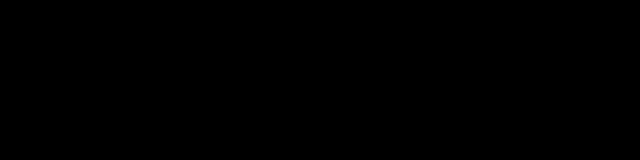
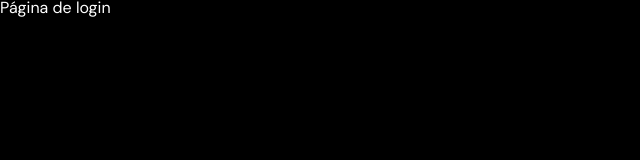
Before and after one commit to BrunaABT/twitter-clone, a React (Create React App) app: page /login in a window 1280 px wide. Before the commit this address had no page. Shown: the top 160 px of the page, without its empty margins (0-640 px from the left). Built offline with nearby package versions, Linux system fonts and the light colour scheme.

Commit message:
feat: login page routing

```diff
--- /dev/null
+++ b/src/pages/Login/index.tsx
@@ -0,0 +1,5 @@
+const Login = () => {
+  return <h1>Página de login</h1>;
+};
+
+export default Login;
--- a/src/routes.tsx
+++ b/src/routes.tsx
@@ -1,5 +1,7 @@
 import { BrowserRouter as Router, Routes, Route, Link } from "react-router-dom";
+
 import Home from "./pages/Home";
+import Login from "./pages/Login";
 import { GlobalStyles } from "./styles/GlobalStyle";
 import { ThemeProvider } from "styled-components";
 import { theme } from "./styles/theme";
@@ -11,6 +13,7 @@
       <ThemeProvider theme={theme}>
         <Routes>
           <Route path="/" element={<Home />}></Route>
+          <Route path="/login" element={<Login />}></Route>
         </Routes>
       </ThemeProvider>
     </Router>
```
